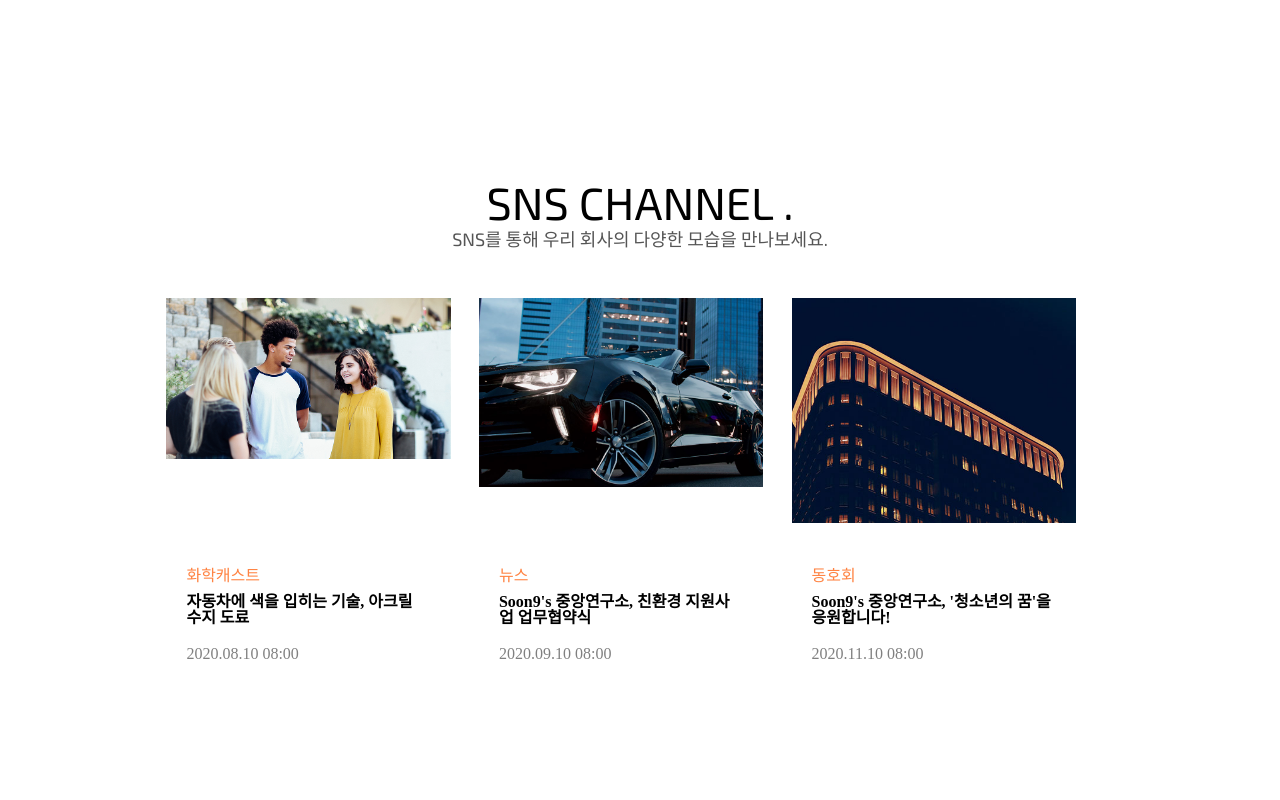
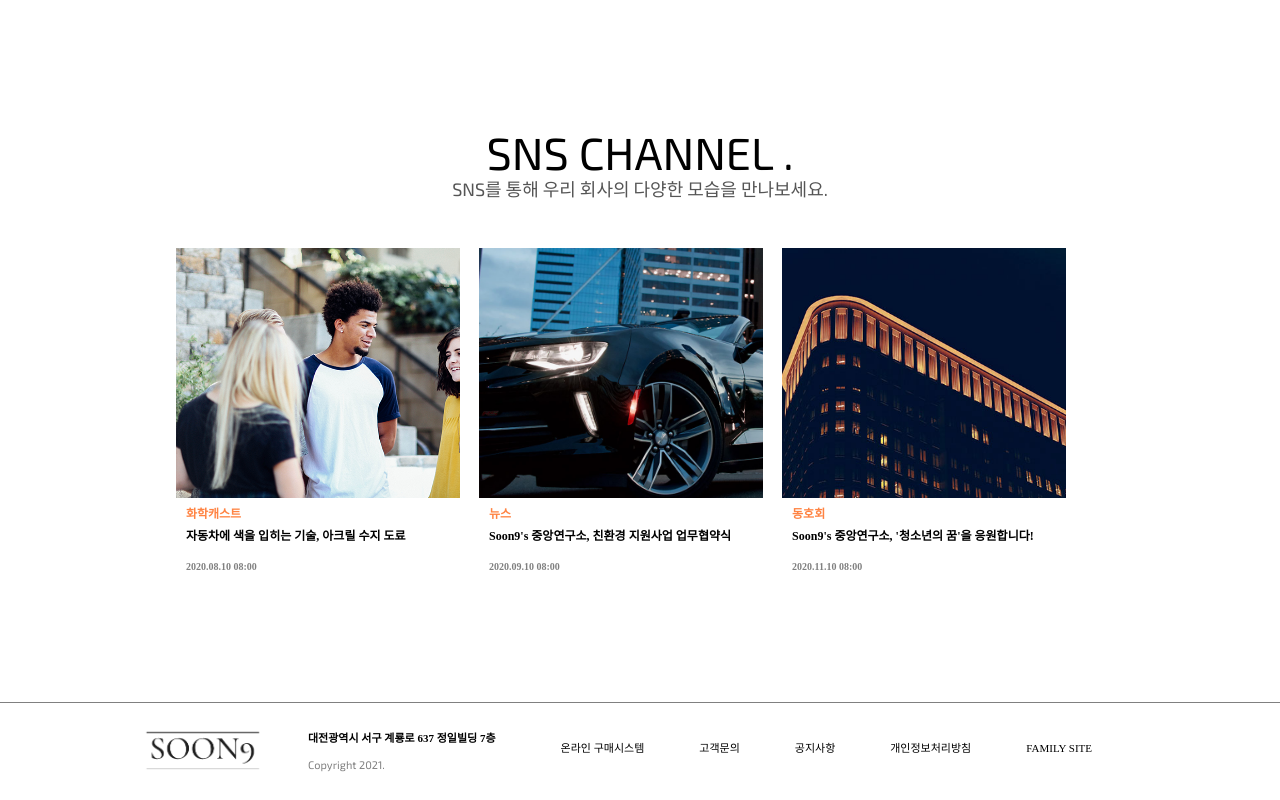
Before and after one commit to yn0315/css-bolier-plate1, a plain HTML site: page index.html in a window 1280 px wide. Shown: the part 3140-3940 px from the top of the page. Drawn offline with nearby package versions, Linux system fonts and the light colour scheme.

Commit message:
footer는 완성

```diff
--- a/css/main.css
+++ b/css/main.css
@@ -46,62 +46,47 @@ header {
     position: fixed;
     z-index: 1000;
 }
-
 header .inner-header {
     width: 84%;
     margin: 0 auto;
 }
-
 header .inner-header h1.logo {
     float: left;
     width: 200px;
 }
-
 /* 로고 이미지 줄이려면 가로만 원하는 사이즈, 세로는 auto로(부모에게 적용)
 박스 안에 있는 이미지를 가로 100% */
 header .inner-header h1.logo img {
     width: 100%;
 }
-
 header .inner-header nav.gnb {
     float: left;
     margin-left: 80px;
-
 }
-
 header .inner-header nav.gnb li {
     float: left;
     margin-right: 80px;
 }
-
 header .inner-header nav.gnb li a {
     color: #fff;
     font-size: 16px;
     display: block;
-
 }
-
 header .inner-header nav.gnb li a:hover {
     color: #ff8342;
 }
-
-
 header .inner-header nav.tnb {
     float: right;
 }
-
 header .inner-header nav.tnb li {
     float: left;
     margin-right: 25px;
 }
-
 header .inner-header nav.tnb li a {
     color: #fff;
     font-size: 16px;
     text-align: center;
-
 }
-
 header .inner-header nav.tnb li:last-child a {
     display: block;
     width: 105px;
@@ -111,7 +96,6 @@ header .inner-header nav.tnb li:last-child a {
     line-height: 2;
     margin-top: 33px;
 }
-
 header .inner-header nav.tnb li:last-child a:hover {
     color: #ff8342;
     background: #fff;
@@ -123,20 +107,16 @@ header .inner-header nav.tnb li:nth-child(2) a i {
     margin-right: 8px;
     font-size: 20px;
 }
-
 header .inner-header nav.tnb li:last-child a i {
     margin-left: 5px;
 }
-
 /* end header */
-
 
 /* section main 스타일 */
 section.main {
     background: url('../img/vis_4.jpg') no-repeat center/cover fixed;
     height: 100vh;
 }
-
 section.main .main-title {
     /* 박스를 화면 정중앙에 배치 */
     position: absolute;
@@ -149,7 +129,6 @@ section.main .main-title {
     text-shadow: 2px 2px 10px rgba(0, 0, 0, 0.7);
     animation: uprising 1s;
 }
-
 @keyframes uprising {
     0% {
         top: 60%;
@@ -161,17 +140,14 @@ section.main .main-title {
         opacity: 1;
     }
 }
-
 section.main .main-title h2 {
     font-size: 55px;
     margin-bottom: 20px;
 }
-
 section.main .main-title p {
     font-size: 25px;
     margin-bottom: 25px;
 }
-
 section.main .main-title .view {
     display: block;
     font-size: 15px;
@@ -207,66 +183,51 @@ section.main .main-title .view:hover::after {
 section.about {
     background: #fff;
     padding: 80px 0;
-
 }
-
 section .title {
     color: #000;
     text-align: center;
 }
-
 section .title h2 {
     font-size: 45px;
     margin-bottom: 5px;
-
 }
-
 section .title p {
     font-size: 18px;
     color: #555;
 }
-
 section.about ul {
     /* background: tomato; */
     width: 74%;
     margin: 30px auto;
     border-bottom: 1px solid #ddd;
 }
-
 section.about ul li {
     float: left;
     width: 33.3333333%;
 }
-
 section.about ul li a .img-box {
     overflow: hidden;
 }
-
 section.about ul li .img-box img {
     width: 100%;
     transition: 0.7s;
 }
-
 section.about ul li a:hover .img-box img {
     transform: scale(1.2);
 }
-
 section.about ul li a .text {
     padding: 25px;
 
 }
-
 section.about ul li a .text h3 {
     font-size: 20px;
     margin-bottom: 10px;
-
 }
-
 section.about ul li a .text p {
     font-size: 16px;
     margin-bottom: 10px;
 }
-
 section.about ul li a .text p.more {
     font-weight: 700;
     /* 일괄대문자 변환 lowercase: 일괄소문자*/
@@ -274,7 +235,6 @@ section.about ul li a .text p.more {
     padding-left: 40px;
     position: relative;
 }
-
 section.about ul li a .text p.more::before {
     content: '\f30b';
     font-family: 'Font awesome 5 Free';
@@ -297,7 +257,6 @@ section.innovation {
     background: #fff;
     margin-bottom: 150px;
 }
-
 section.innovation .img-box {
     width: 74%;
     height: 540px;
@@ -305,7 +264,6 @@ section.innovation .img-box {
     margin: 50px auto 0;
     position: relative;
 }
-
 section.innovation .img-box .inner {
     background: #3a3c4e;
     width: 80%;
@@ -314,126 +272,97 @@ section.innovation .img-box .inner {
     bottom: -50px;
     transform: translateX(-50%);
 }
-
 section.innovation .img-box .inner h3 {
     background: #fff;
     font-size: 18px;
     padding: 25px 45px;
     box-sizing: border-box;
-
 }
-
 section.innovation .img-box .inner .bottom {
     color: #fff;
     font-size: 15px;
     line-height: 1.6;
     padding: 35px 85px;
     box-sizing: border-box;
-
 }
-
 section.innovation .img-box .inner .bottom p {
     float: left;
     width: 70%;
 }
-
 section.innovation .img-box .inner .bottom a {
     float: right;
     background: #ff8342;
     border-radius: 50px;
     padding: 7px 30px;
-    width: 30%;
+
 }
-
 section.innovation .img-box .inner .bottom a:hover {
     background: #f86010;
-
 }
 
 /* section me 스타일 */
-
 
 section.me {
     background: url(../img/me.jpg) no-repeat center/cover;
     margin-bottom: 150px;
     padding: 80px 0;
 }
-
-
-
 section .list {
     width: 74%;
     margin: 50px auto;
     border-top: 2px solid;
     border-bottom: 2px solid;
-
 }
-
 section .list>li {
     padding: 20px;
 }
-
 section .list>li:first-child {
     border-bottom: 1px solid #ddd;
 }
-
 section .list>li h3 {
     font-size: 18px;
     margin-bottom: 20px;
     position: relative;
 }
-
 section .list>li h3 span {
     color: #ff8342;
     position: absolute;
-    left: -35px;
+    left: -24px;
 }
-
 section .list>li p {
     font-size: 14px;
     line-height: 1.6;
     margin-bottom: 20px;
 }
-
 section .list>li a.more {
     font-size: 16px;
     font-weight: 700;
 }
-
 section .list>li a.more span {
     color: #ff8342;
     margin-left: 3px;
     font-size: 14px;
 }
-
-
-
 section .list li p:first-child {
     font-size: 8px;
     line-height: 1.6;
     padding: 10px 30px;
     float: right;
     width: 80%;
-
 }
-
 section .me ul .in {
     margin-bottom: 30px;
 }
-
-
 section .list li .in em {
     float: left;
     width: 12%;
     font-weight: 700;
 }
-
 section .list li .in p {
     float: left;
     width: 88%;
     position: relative;
 }
-
 section .list li .in p::before {
     content: '';
     width: 4px;
@@ -444,7 +373,6 @@ section .list li .in p::before {
     left: -40px;
     top: 10px;
 }
-
 section #incruit-btn {
     font-size: 16px;
     font-weight: 700;
@@ -467,64 +395,87 @@ section.sns {
     width: 74%;
     margin: 50px auto;
 }
-
-section.sns .title {
-    padding: 50px;
-}
-
 section.sns ul li {
     float: left;
     width: 30%;
-    margin-right: 3%;
-    margin-bottom: 50px;
-    position: relative;
+    margin:50px 1% 50px 1%;
 }
-
 section.sns ul li .img-box {
     height: 250px;
     overflow: hidden;
-
+    position: relative;
 }
-
-section.sns ul li .img-box::after {
-    content:'';
-    background: #ff8432;
-    opacity: 0.7;
-    left: 0;
-    top: 0;
-    transition: 0.7s;
+section.sns ul li .img-box img {
+    height: 100%;
+}
+section.sns ul li .img-box img::after {
+    content: ('');
+    display: block;
+    height: 250px;
+    width: 100%;
     position: absolute;
-    display: block;
-
-}
-
-section.sns ul li .img-box:hover::after {
-    background: #ff8432;
-    opacity: 0.7;
     left: 0;
     top: 0;
     transition: 0.7s;
 }
-section.sns ul li .img-box img {
+section.sns ul li .img-box img:hover::after {
+    background: red;
     width: 100%;
 }
-
-
 section.sns ul li .bottom {
-    padding: 20px;
+    padding: 10px;
+}
+section.sns ul .bottom .color {
+    color: #ff8342;
+    font-size: 12px;
+    margin-bottom: 10px;
+}
+section.sns ul .bottom p {
+    font-weight: 700;
+    font-size:12px;
+    margin-bottom: 20px;
+}
+section.sns ul .bottom .time {
+    color: gray;
+    font-size: 10px;
 }
 
-section.sns ul li p:first-child {
-    color: #ff8342;
-    margin-bottom: 10px;
+/* footer스타일 */
 
+footer {
+    border-top: 1px solid gray;
+}
+footer .inner {
+    width: 80%;
+    margin: 10px auto;
+}
+footer .ft-logo {
+    width: 150px;
+    float: left;
+    margin-right: 30px;
+}
+footer .ft-logo img {
+    width: 100%;
+}
+footer ul {
+    font-size: 11px;
+    margin-top: 20px;
+    float: left;
+}
+footer .address {
+    margin-right:65px;
 }
 
-section.sns ul li p:nth-child(2) {
+footer .address li:first-child {
     font-weight: 700;
-    margin-bottom: 20px;
+    margin-bottom: 15px;
 }
 
-section.sns ul li p:last-child {
+footer .address .en {
     color: gray;
 }
+
+footer .list li {
+    float: left;
+    margin:10px 55px 0 0;
+}
--- a/index.html
+++ b/index.html
@@ -202,6 +202,25 @@
             </ul>
         </section>
         <!-- //section.sns -->
+
+        <!-- footer -->
+        <footer>
+            <div class="inner clearfix">
+                <h2 class="ft-logo"><img src="img/logo3.png" alt=""></h2>
+                <ul class="address">
+                    <li>대전광역시 서구 계룡로 637 정일빌딩 7층</li>
+                    <li class="en">Copyright 2021.</li>
+                </ul>
+                <ul class="list">
+                    <li><a href="#">온라인 구매시스템</a></li>
+                    <li><a href="#">고객문의</a></li>
+                    <li><a href="#">공지사항</a></li>
+                    <li><a href="#">개인정보처리방침</a></li>
+                    <li><a href="#">FAMILY SITE</a></li>
+                </ul>
+            </div>
+        </footer>
+        <!-- //footer -->
     </div>
 </body>
 
```
